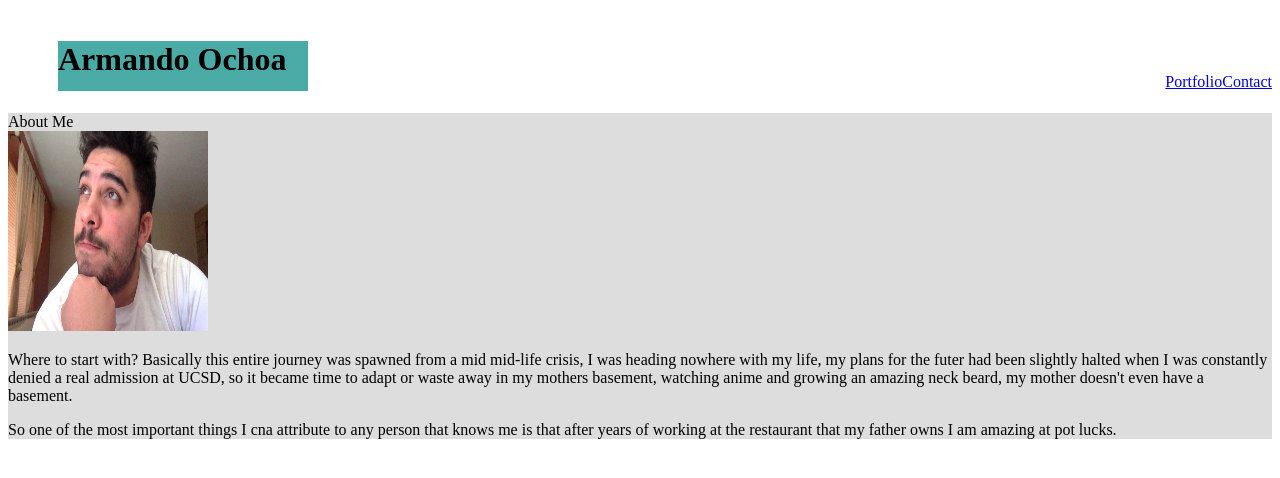
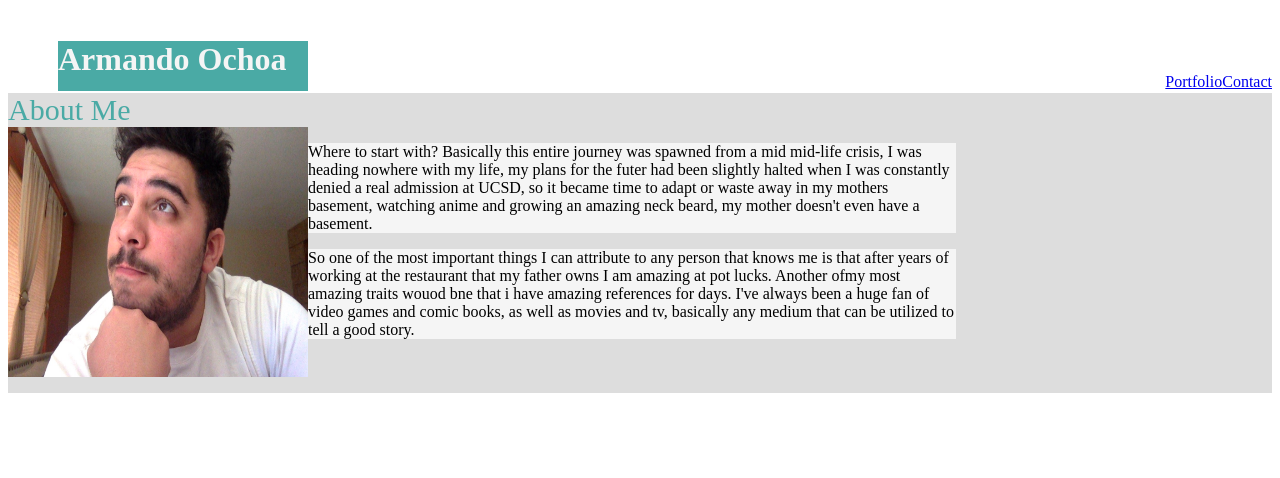
Before and after one commit to Tatael7/Basic-Portfolio, a plain HTML site: page index.html in a window 1280 px wide. Drawn offline with Linux system fonts and the light colour scheme.

Commit message:
finished index to best of ability, have centered <div id=contact box>, now must re size entery boxes

```diff
--- a/assets/css/style.css
+++ b/assets/css/style.css
@@ -2,12 +2,22 @@
     position: relative;
     top: 20px;
     left: 50px;
+    color: whitesmoke;
     background-color: #4aaaa5;
     height: 50px;
     width: 250px;
     border-color: #cccccc;
     border-width: 3px;
 
+}
+
+#aboutme{
+    font-size: 30px;
+    color: #4aaaa5;
+}
+
+#sexyMe{
+    float: left;
 }
 
 .aboutMe{
@@ -29,14 +39,30 @@
 }
 
 .bigGrayArea{
+    border: black;
+    border-width: medium;
     background-color: #dddddd;
-    position: relative;
-    top: 20px;
     width: 100%;
-    height: 100%;
+    height: 300px;
 }
 
-#hangman{
-    width: 100px;
-    height: 100p;
+#p1{
+    background-color: whitesmoke;
+    width: 75%;
+    height: auto;
 }
+
+#p2{
+    background-color: whitesmoke;
+    width: 75%;
+    height: auto;
+}
+
+#contactBox{
+    width: 50%;
+    height: 80%;
+    background-color: whitesmoke;
+    position: relative;
+    top: 5px;
+    left: 25%;
+}
--- a/index.html
+++ b/index.html
@@ -5,7 +5,7 @@
 
              <title>Hello World I'm Armando Ochoa</title>
 
-             <link rel= "stylesheet" type= "text/css" href="./assets/css/style.css">
+             <link rel= "stylesheet" type= "text/css" href= "./assets/css/style.css">
 
         </head>
 
@@ -19,17 +19,18 @@
 
             <div class="bigGrayArea">
 
-                <div id="aboutMe">About Me</div>
+                <div id="aboutme">About Me</div>
 
-                    <img src="./assets/images/imgShorterName.jpg" alt="An incredibly falttering picture of Armando Ochoa" height="200" width="200">
+                    <img id="sexyMe" src="./assets/images/imgShorterName.jpg" alt="An incredibly falttering picture of Armando Ochoa" height="250" width="300">
 
-                    <p>Where to start with? Basically this entire journey was spawned from a mid mid-life crisis, I was heading nowhere with my life, my plans
+                    <p id= "p1">Where to start with? Basically this entire journey was spawned from a mid mid-life crisis, I was heading nowhere with my life, my plans
                         for the futer had been slightly halted when I was constantly denied a real admission at UCSD, so it became time to adapt or waste away
                         in my mothers basement, watching anime and growing an amazing neck beard, my mother doesn't even have a basement.
                     </p>
-
-                    <p>So one of the most important things I cna attribute to any person that knows me is that after years of working at the restaurant
-                        that my father owns I am amazing at pot lucks.
+                    <p id= "p2">So one of the most important things I can attribute to any person that knows me is that after years of working at the restaurant
+                        that my father owns I am amazing at pot lucks. Another ofmy most amazing traits wouod bne that i have amazing references for days.
+                        I've always been a huge fan of video games and comic books, as well as movies and tv, basically any medium that can be utilized to tell
+                        a good story.
                     </p>
 
                 </div>
```
Also changed, not shown: contact.html (+3 -0 lines), portfolio.html (+1 -1 lines).
